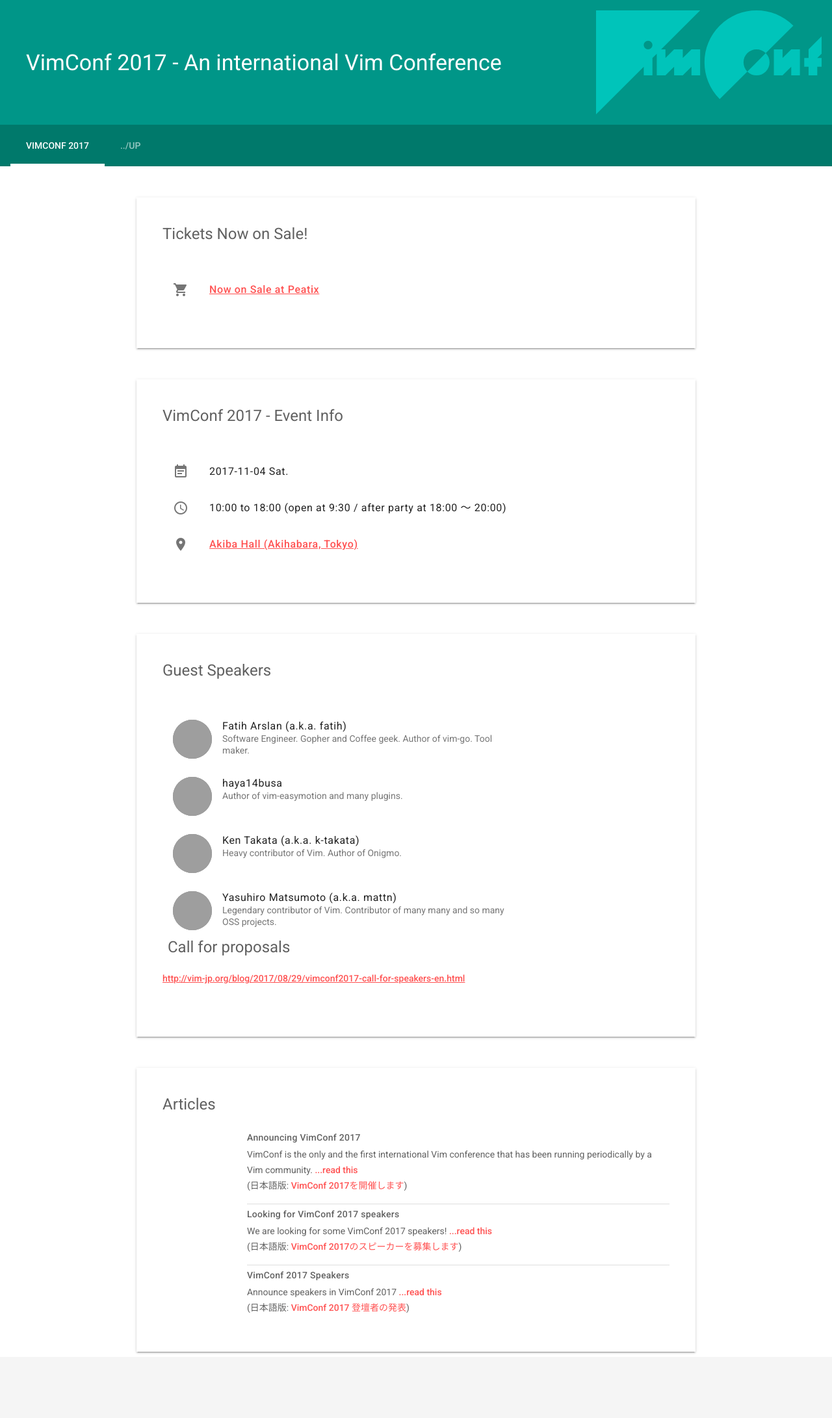
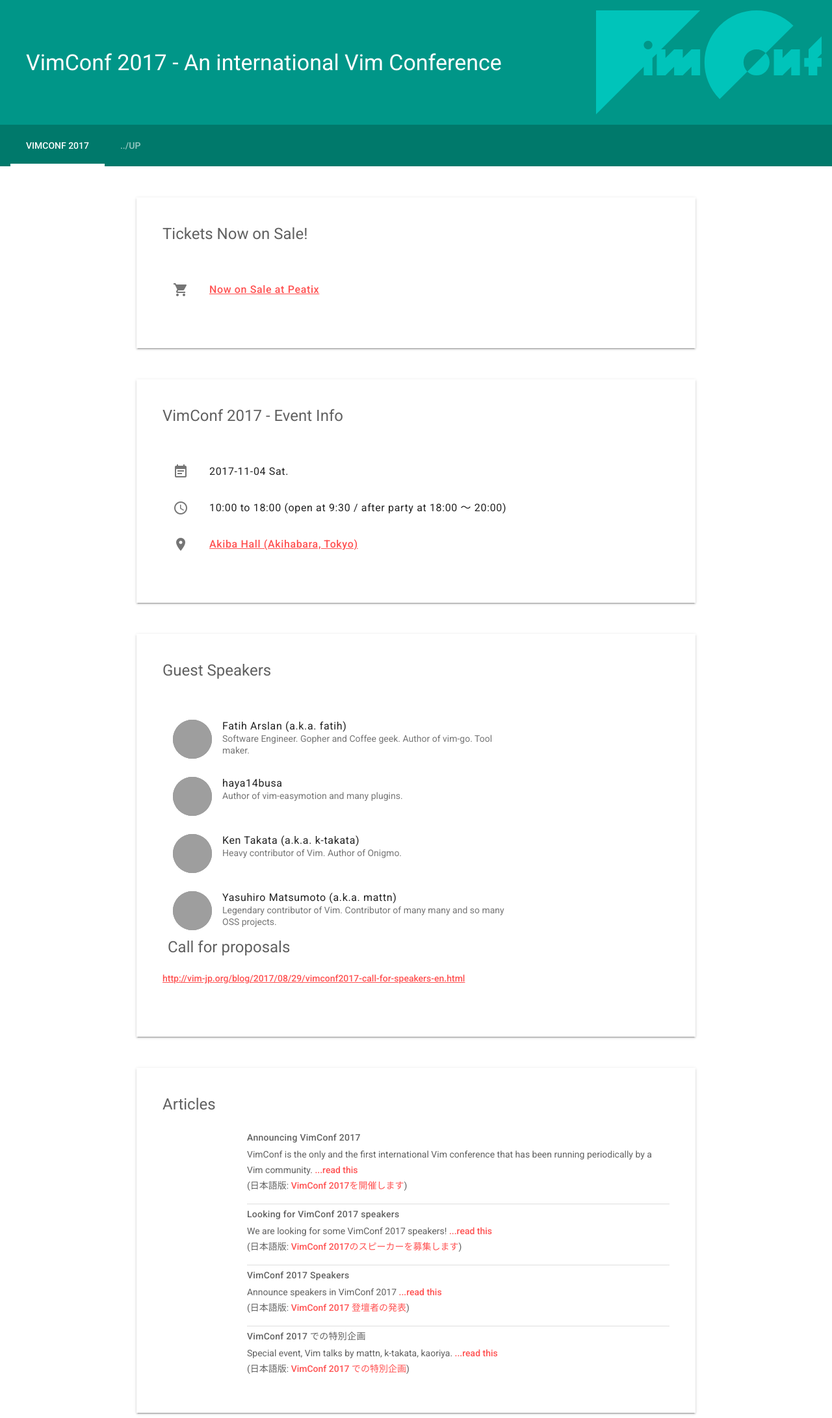
Before and after one commit to vim-jp/vimconf.org, a Jekyll site: the page built from 2017/index.html, in a window 1280 px wide. Shown: the whole page at 65% size. Built offline with Jekyll 4.4.1, drawn with Linux system fonts in a browser that asks for light colours; grey boxes are pictures that could not be loaded.

Commit message:
add article

```diff
--- a/_data/y2017/articles.yml
+++ b/_data/y2017/articles.yml
@@ -19,3 +19,10 @@
   url_ja: http://vim-jp.org/blog/2017/10/12/vimconf2017-speakers.html
   abstract: |
     Announce speakers in VimConf 2017
+
+- title: VimConf 2017 での特別企画
+  url: http://vim-jp.org/blog/2017/10/13/vimconf-2017-interview.html
+  title_ja: VimConf 2017 での特別企画
+  url_ja: http://vim-jp.org/blog/2017/10/13/vimconf-2017-interview.html
+  abstract: |
+      Special event, Vim talks by mattn, k-takata, kaoriya.
```
